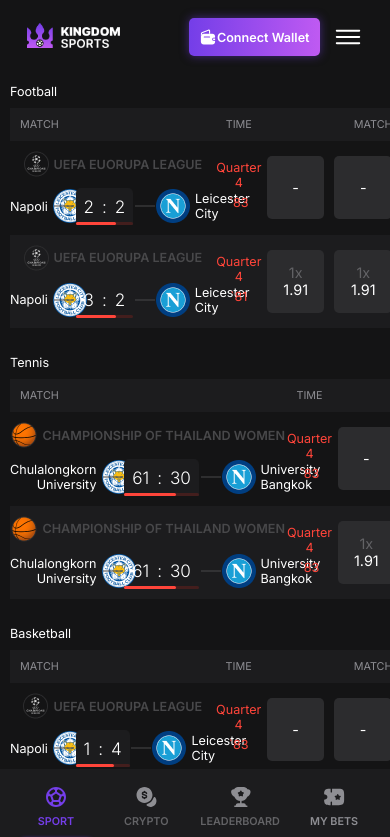
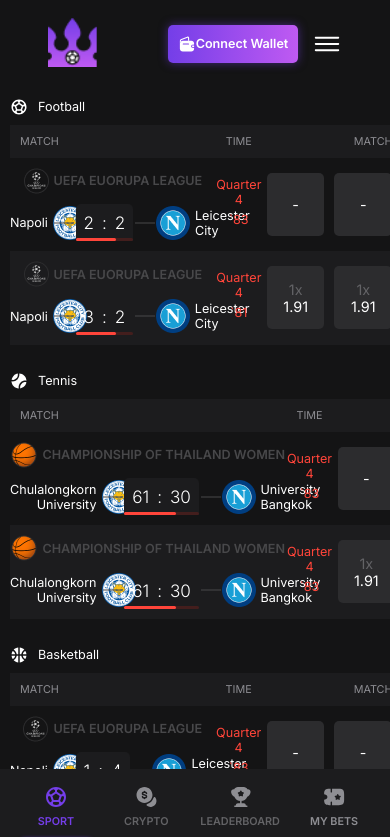
Before and after one commit to muhammad-junaid1/kingdom-sport, a React (Create React App) app: page /sport/live in a window 390 px wide. Shown: the top 837 px of the page. Built offline with nearby package versions, Linux system fonts and the light colour scheme.

Commit message:
live section fixdd

```diff
--- a/src/components/Header.jsx
+++ b/src/components/Header.jsx
@@ -1,6 +1,7 @@
 import React from "react";
 import SVGIcons from "./SvgIcons";
 import FullLogo from "../assets/full-logo.png";
+import HalfLogo from "../assets/half-logo.png";
 import Button from "./Button";
 import NavLinks from "./NavLinks";
 import "../css/Header.css";
@@ -28,11 +29,15 @@
       <div className="header">
         <div className="header__content" >
           <div className="header__left" style={{marginLeft: (isLeaderboard && !isMobile) ? "4%": ""}}>
-          {(isLeaderboard || isMobile) &&
+          {(isLeaderboard && !isMobile) &&
             <div className="logo">
               <img src={FullLogo} alt="" />
             </div>
-            }
+          }
+          {isMobile &&
+              <div className="logo">
+              <img src={HalfLogo} width="50px" alt="" />
+            </div>}
             {(!isMobile) && (
                 [(collapseNavbar) ? <SVGIcons.ArrowRight onClick={handleClick2} /> :
                 <SVGIcons.ArrowLeft onClick={handleClick2} />
--- a/src/components/LiveNavbar.jsx
+++ b/src/components/LiveNavbar.jsx
@@ -5,7 +5,7 @@
 const LiveNavbar = ({isMobile, forMobile, showNavbar}) => {
     return (
         <>
-            <Navbar isMobile={isMobile} forMobile={forMobile} showNavbar={showNavbar} isLive={true} liveNavbarData={sampleData.dropDownsData}/>
+            <Navbar isMobile={isMobile} forMobile={forMobile} showNavbar={showNavbar} isLive={true} liveNavbarData={sampleData.liveNavItems}/>
         </>
     );
 };
--- a/src/components/pages/Live.jsx
+++ b/src/components/pages/Live.jsx
@@ -24,7 +24,7 @@
 
             {Object.keys(allParams).length !== 0 && Object.keys(allParams).map((i) => {
                 return sampleData.liveNavItems.filter((item) => item.text === i).map((i) =>{
-                    return <Match isLive={true} sport={i.text} data={i.matchData} icon={i.icon}/>
+                    return <Match isLive={true} sport={i.text} data={i.matchData} Icon={SVGIcons[i.icon]}/>
                 })
 
             })}
--- a/src/components/pages/components/Match.jsx
+++ b/src/components/pages/components/Match.jsx
@@ -1,16 +1,14 @@
 import React from "react";
 import "../css/Match.css";
 import MatchDetails from "./MatchDetails";
-import SVGIcons from "../../SvgIcons";
 
 const Match = ({ sport, Icon, data, isLive}) => {
-
   return (
     <>
       <div className="match">
         <div className="match__header">
           <p>
-            {sport}
+           <Icon/> {sport}
           </p>
         </div>
         <div className="match__body">
--- a/src/css/BetsContainer.css
+++ b/src/css/BetsContainer.css
@@ -65,6 +65,7 @@
   flex-direction: column;
   align-items: center;
   text-align: center;
+  font-size: 1.4rem;
 }
 
 .not-connected .text-muted {
--- a/src/css/Header.css
+++ b/src/css/Header.css
@@ -50,8 +50,4 @@
     padding: 0;
     margin-left: 1.5rem;
   }
-
-  .header__left img {
-    width: 15rem;
-  }
 }
--- a/src/css/Navbar.css
+++ b/src/css/Navbar.css
@@ -43,6 +43,7 @@
     position: relative;
     user-select: none;
     background-color: var(--grey6);
+    font-size: 1.4rem;
 }
 
 /* Navbar item content */
--- a/src/sampleData.js
+++ b/src/sampleData.js
@@ -220,7 +220,7 @@
         },
     ]
     }, {
-      icon: "BasketBall",
+      icon: "Basketball",
       text: "Basketball",
       number: 2,
       matchData: [
```
